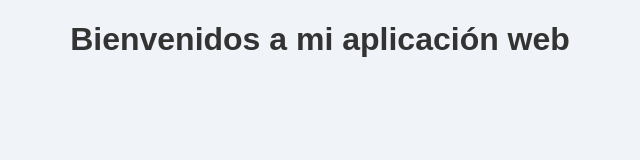
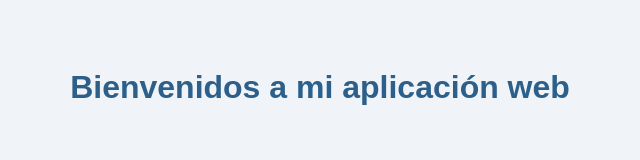
Before and after one commit to CesarFdezCano/mi-pagina-web, a plain HTML site: page index.html in a window 1280 px wide. Shown: the whole page, without its empty margins (320-960 px from the left). Drawn offline with Linux system fonts and the light colour scheme.

Commit message:
style: mejorar padding y color del título

```diff
--- a/style.css
+++ b/style.css
@@ -3,4 +3,9 @@ body {
   font-family: Arial, sans-serif;
   text-align: center;
   color: #333333;
+  padding: 40px;
 }
+
+h1 {
+  color: #2c5f8a;
+}
```
